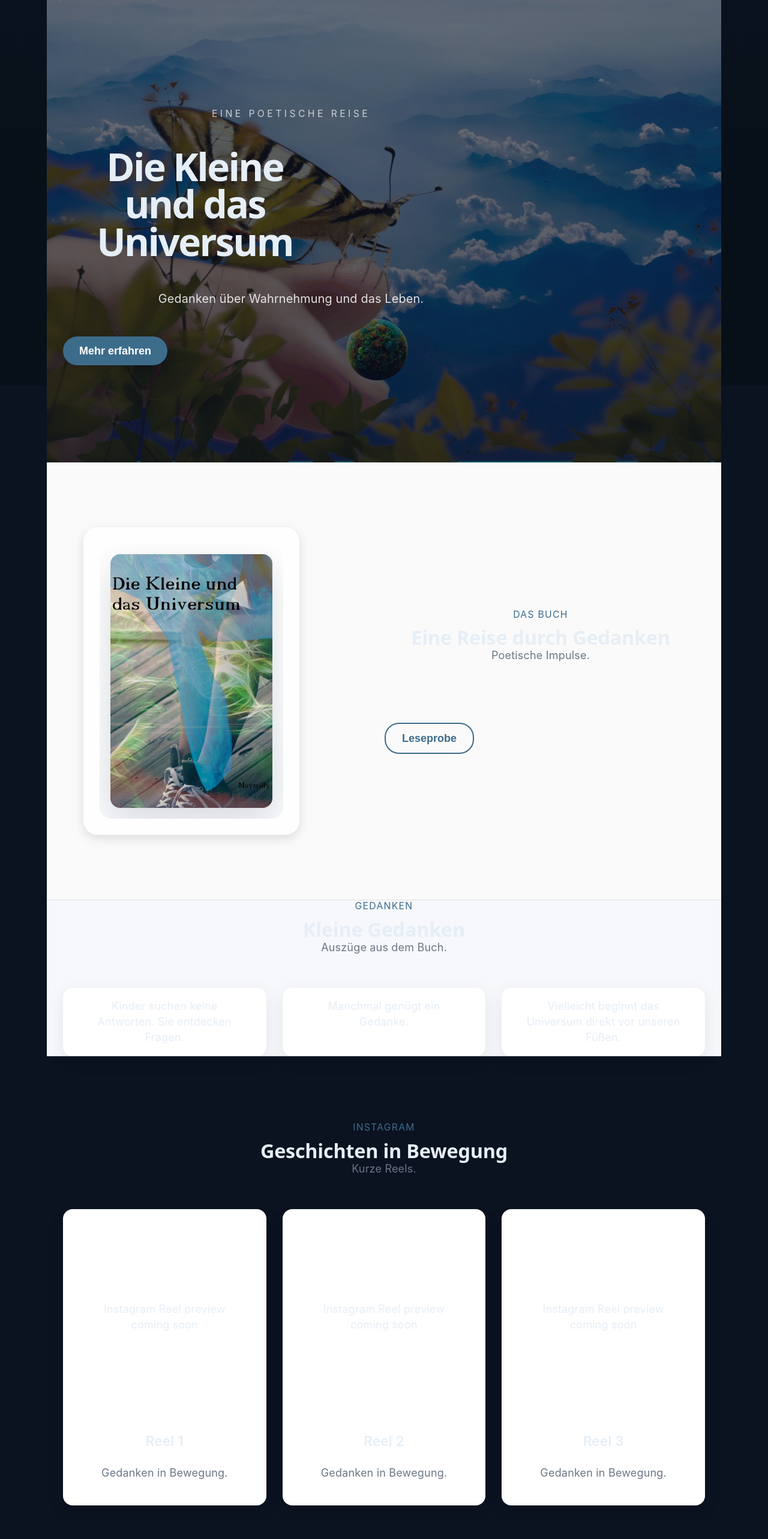
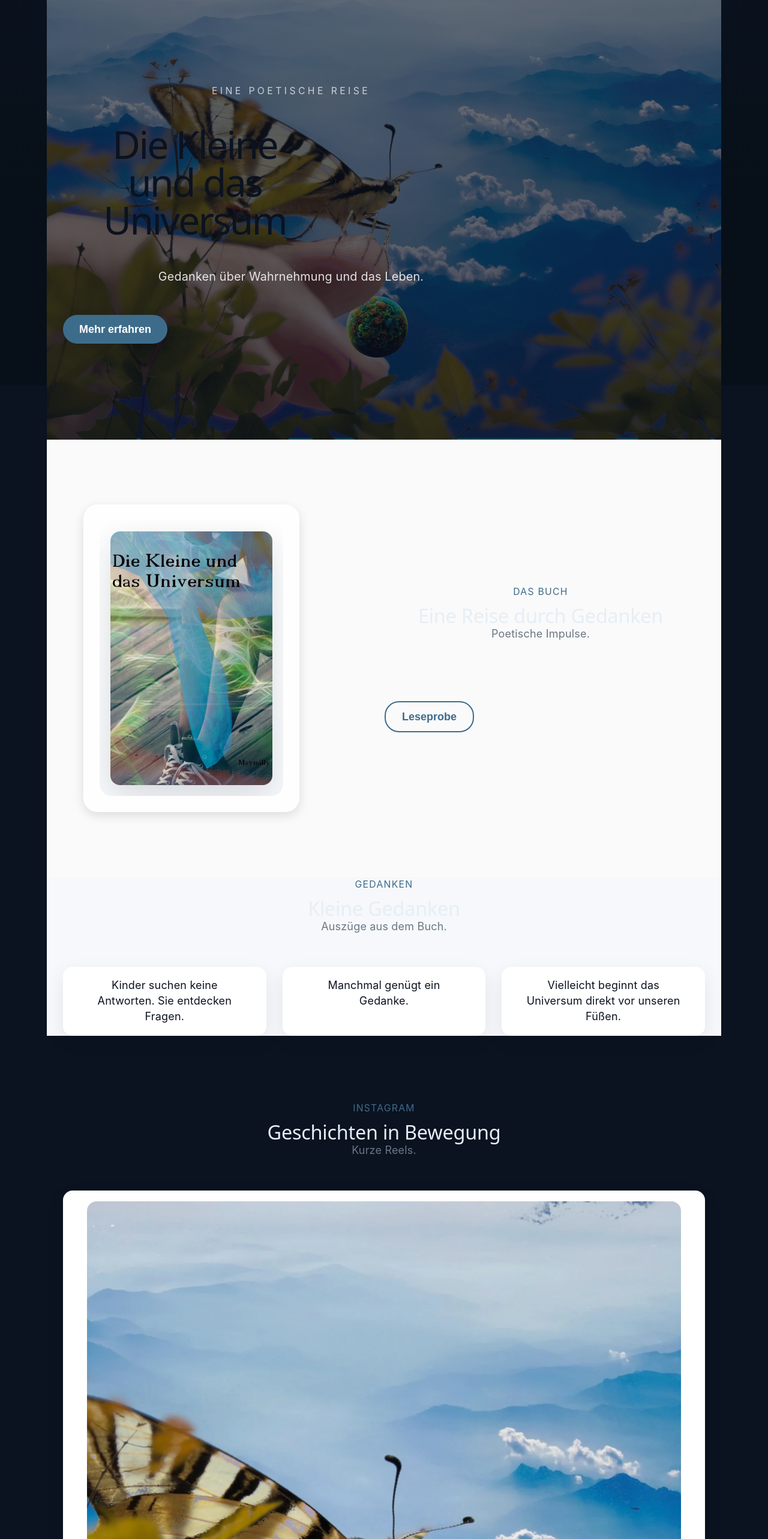
Before and after one commit to maynowak/digital-book-experience, a React (Vite) app: page / in a window 1280 px wide. Shown: the part 158-2724 px from the top of the page at 60% size. Built offline with nearby package versions, Linux system fonts and the light colour scheme.

Commit message:
feat(reels): add external reel card and polish navigation

```diff
--- a/src/components/sections/Contact/ContactSection.module.css
+++ b/src/components/sections/Contact/ContactSection.module.css
@@ -25,6 +25,7 @@
 
 .form button {
   min-height: 3.5rem;
+  border-radius: var(--radius-input, 12px);
 }
 
 .form input:focus-visible,
--- a/src/components/sections/Reels/ReelsSection.module.css
+++ b/src/components/sections/Reels/ReelsSection.module.css
@@ -8,12 +8,23 @@
 }
 .cover {
   aspect-ratio: 4 / 5;
-  display: flex;
-  align-items: center;
-  justify-content: center;
   overflow: hidden;
   border-radius: var(--radius-md);
+}
+.cover img {
+  width: 100%;
+  height: 100%;
+  object-fit: cover;
 }
 .body {
   padding: var(--space-3);
 }
+.body p {
+  margin-top: var(--space-2);
+}
+.link {
+  display: inline-flex;
+  margin-top: var(--space-4);
+  color: var(--color-primary);
+  font-weight: 600;
+}
--- a/src/components/sections/Reels/ReelsSection.tsx
+++ b/src/components/sections/Reels/ReelsSection.tsx
@@ -1,9 +1,17 @@
 import Container from '../../layout/Container/Container'
 import SectionHeading from '../../ui/SectionHeading/SectionHeading'
 import Card from '../../ui/Card/Card'
+import heroImage from '../../../assets/hero/hero.webp'
 import styles from './ReelsSection.module.css'
 
-// Reel assets are pending; render semantic image elements without placeholder artwork.
+const reels = [
+  {
+    title: 'Die Kleine und das Universum',
+    description: 'Ein poetischer Einblick in die Gedankenwelt des Buches.',
+    href: 'https://www.instagram.com/reel/DXmWzftiCDH/',
+  },
+]
+
 export default function ReelsSection() {
   return (
     <section id="reels" className={styles.section}>
@@ -14,18 +22,17 @@ export default function ReelsSection() {
           description="Kurze Reels."
         />
         <div className={styles.grid}>
-          {[1, 2, 3].map((i) => (
-            <Card key={i}>
-              {/* TODO: Replace placeholder with real Instagram Reel preview assets when available. */}
+          {reels.map((reel) => (
+            <Card key={reel.href}>
               <figure className={styles.cover}>
-                <figcaption className="visuallyHidden">
-                  Instagram Reel preview coming soon
-                </figcaption>
-                <div aria-hidden="true">Instagram Reel preview coming soon</div>
+                <img src={heroImage} alt="Naturmotiv aus Die Kleine und das Universum" />
               </figure>
               <div className={styles.body}>
-                <h3>Reel {i}</h3>
-                <p>Gedanken in Bewegung.</p>
+                <h3>{reel.title}</h3>
+                <p>{reel.description}</p>
+                <a className={styles.link} href={reel.href} target="_blank" rel="noreferrer">
+                  Reel auf Instagram ansehen
+                </a>
               </div>
             </Card>
           ))}
--- a/src/styles/globals.css
+++ b/src/styles/globals.css
@@ -4,48 +4,28 @@
   box-sizing: border-box;
 }
 html,
-body,
-#root {
+body {
   height: 100%;
-}
-html {
-  font-size: 16px;
 }
 body {
   margin: 0;
-  font-family: var(--font-family-sans);
-  background: var(--page-gradient);
-  color: var(--text-on-dark);
+  font-family:
+    Inter,
+    ui-sans-serif,
+    system-ui,
+    -apple-system,
+    'Segoe UI',
+    Roboto,
+    'Helvetica Neue',
+    Arial;
+  background: linear-gradient(180deg, var(--bg), #071018 60%);
+  color: var(--text);
   -webkit-font-smoothing: antialiased;
   -moz-osx-font-smoothing: grayscale;
-  line-height: var(--leading-normal);
-  -webkit-text-size-adjust: 100%;
 }
 
-/* Typography */
-h1,
-h2,
-h3,
-h4 {
-  margin: 0 0 var(--space-5) 0;
-  font-weight: 600;
-  color: var(--text-on-dark);
-}
-h1 {
-  font-size: clamp(2rem, 4vw, var(--fs-xxl));
-  line-height: 1.08;
-}
-h2 {
-  font-size: clamp(1.4rem, 3.5vw, var(--fs-xl));
-  line-height: 1.12;
-}
-h3 {
-  font-size: var(--fs-lg);
-  line-height: 1.2;
-}
-p {
-  margin: 0 0 var(--space-5) 0;
-  color: var(--muted);
+a {
+  color: inherit;
 }
 
 .container {
@@ -56,77 +36,4 @@ p {
 
 main {
   min-height: 100vh;
-  padding-top: var(--nav-height);
 }
-
-html {
-  scroll-padding-top: var(--nav-height);
-}
-
-/* Utility focus-visible for accessibility */
-*:focus {
-  outline: none;
-}
-*:focus-visible {
-  outline: none;
-  box-shadow: var(--focus-ring);
-  border-radius: var(--radius-sm);
-}
-
-/* Visually hide content while keeping it available to assistive technology */
-.visuallyHidden {
-  position: absolute;
-  width: 1px;
-  height: 1px;
-  padding: 0;
-  margin: -1px;
-  overflow: hidden;
-  clip: rect(0, 0, 0, 0);
-  white-space: nowrap;
-  border: 0;
-}
-
-/* Skip link: hidden until keyboard-focused, lets users bypass the navigation */
-.skipLink {
-  position: absolute;
-  top: -100%;
-  left: var(--space-4);
-  z-index: 1000;
-  background: var(--color-warm-white);
-  color: var(--text);
-  padding: var(--space-3) var(--space-5);
-  border-radius: var(--radius-sm);
-  transition: top var(--transition-fast);
-}
-.skipLink:focus-visible {
-  top: var(--space-4);
-}
-
-/* Responsive helpers */
-@media (max-width: 768px) {
-  .container {
-    padding: 0 var(--container-padding-sm);
-  }
-}
-
-/* Reveal utility for scroll storytelling */
-.dbx-reveal {
-  opacity: 0;
-  transform: translateY(12px);
-  transition:
-    opacity 900ms cubic-bezier(0.22, 0.9, 0.35, 1),
-    transform 900ms cubic-bezier(0.22, 0.9, 0.35, 1);
-  will-change: opacity, transform;
-}
-.dbx-revealed {
-  opacity: 1;
-  transform: none;
-}
-
-@media (prefers-reduced-motion: reduce) {
-  .dbx-reveal {
-    opacity: 1;
-    transform: none;
-    transition: none;
-  }
-}
```
